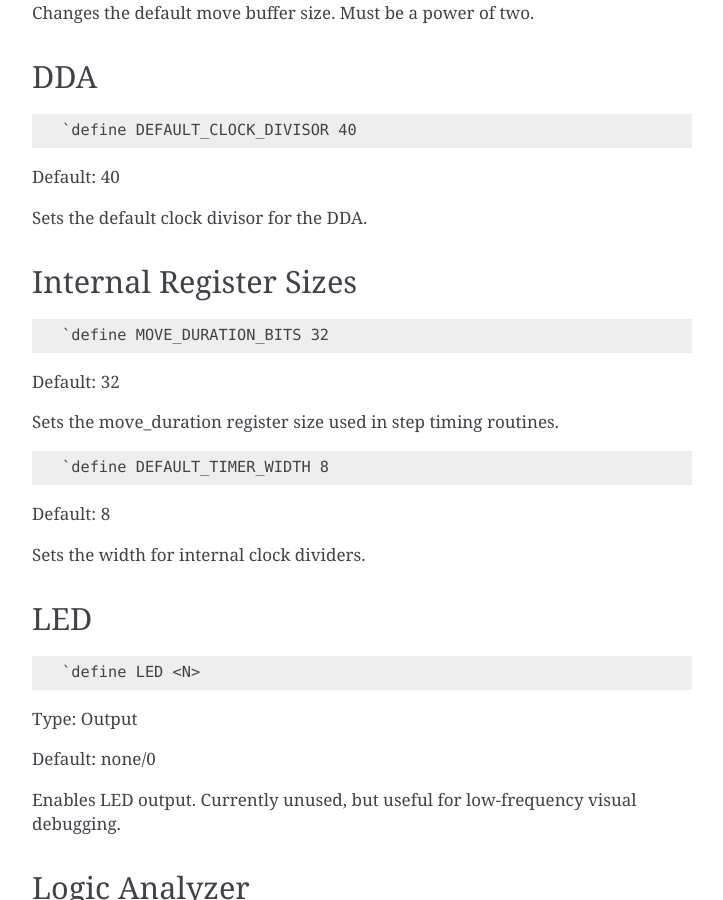
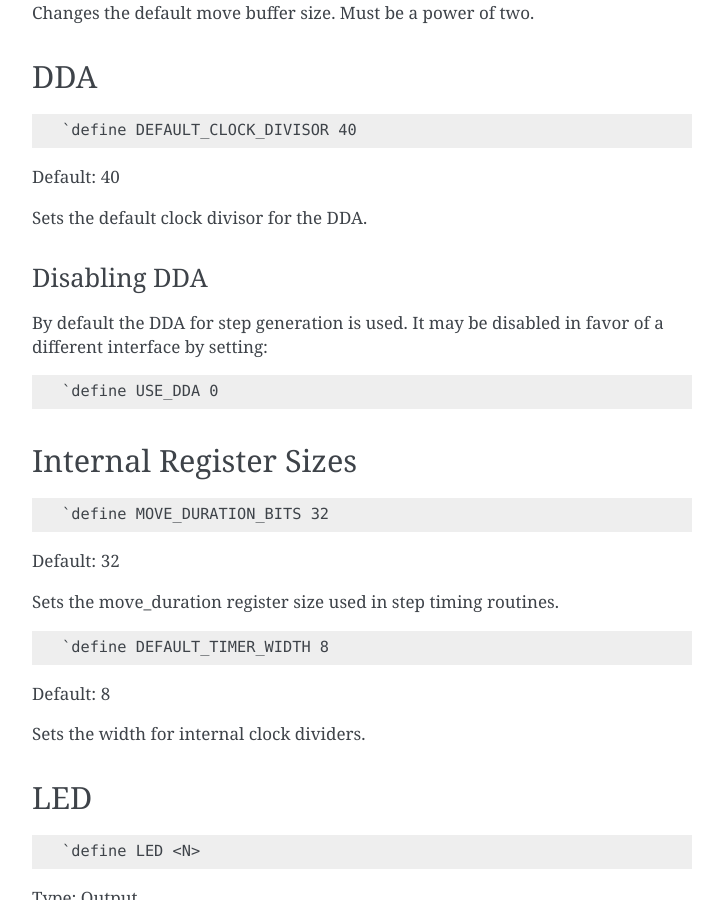
Before and after one commit to RAPcores/rapcores, a Sphinx documentation site: the page built from docs/configuration.md, in a window 1280 px wide and 900 px high, scrolled down 4734 px. Shown: the whole window, without its empty margins (388-1111 px from the left). Built offline with Sphinx 7.4.7, drawn with Linux system fonts in a browser that asks for light colours.

Commit message:
[dda] allow disabling with USE_DDA macro

````diff
--- a/docs/configuration.md
+++ b/docs/configuration.md
@@ -221,6 +221,15 @@ Default: 40
 
 Sets the default clock divisor for the DDA.
 
+### Disabling DDA
+
+By default the DDA for step generation is used. It may be disabled in
+favor of a different interface by setting:
+
+```
+`define USE_DDA 0
+```
+
 ## Internal Register Sizes
 
 ```
````
Also changed, not shown: 4 other files.
